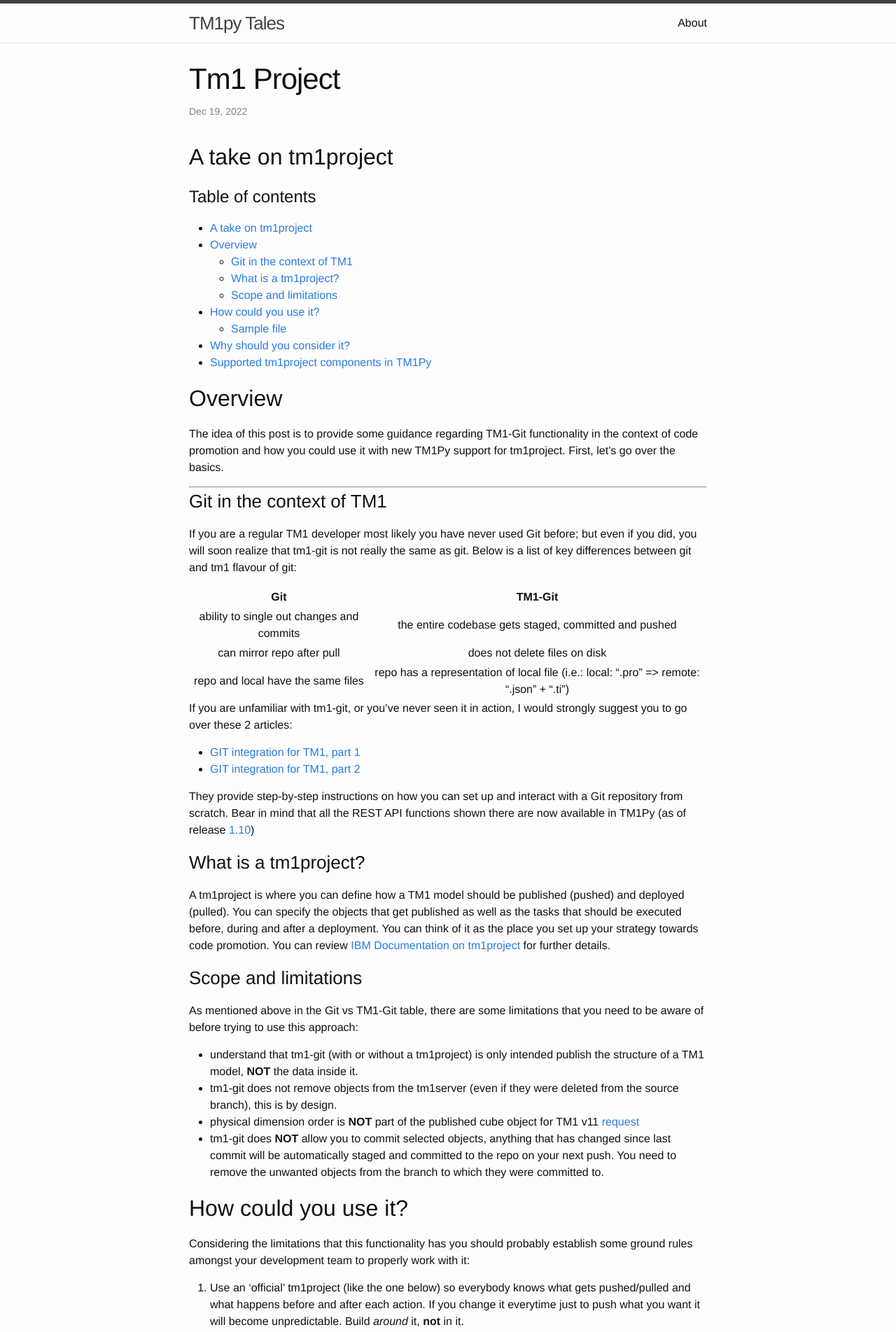
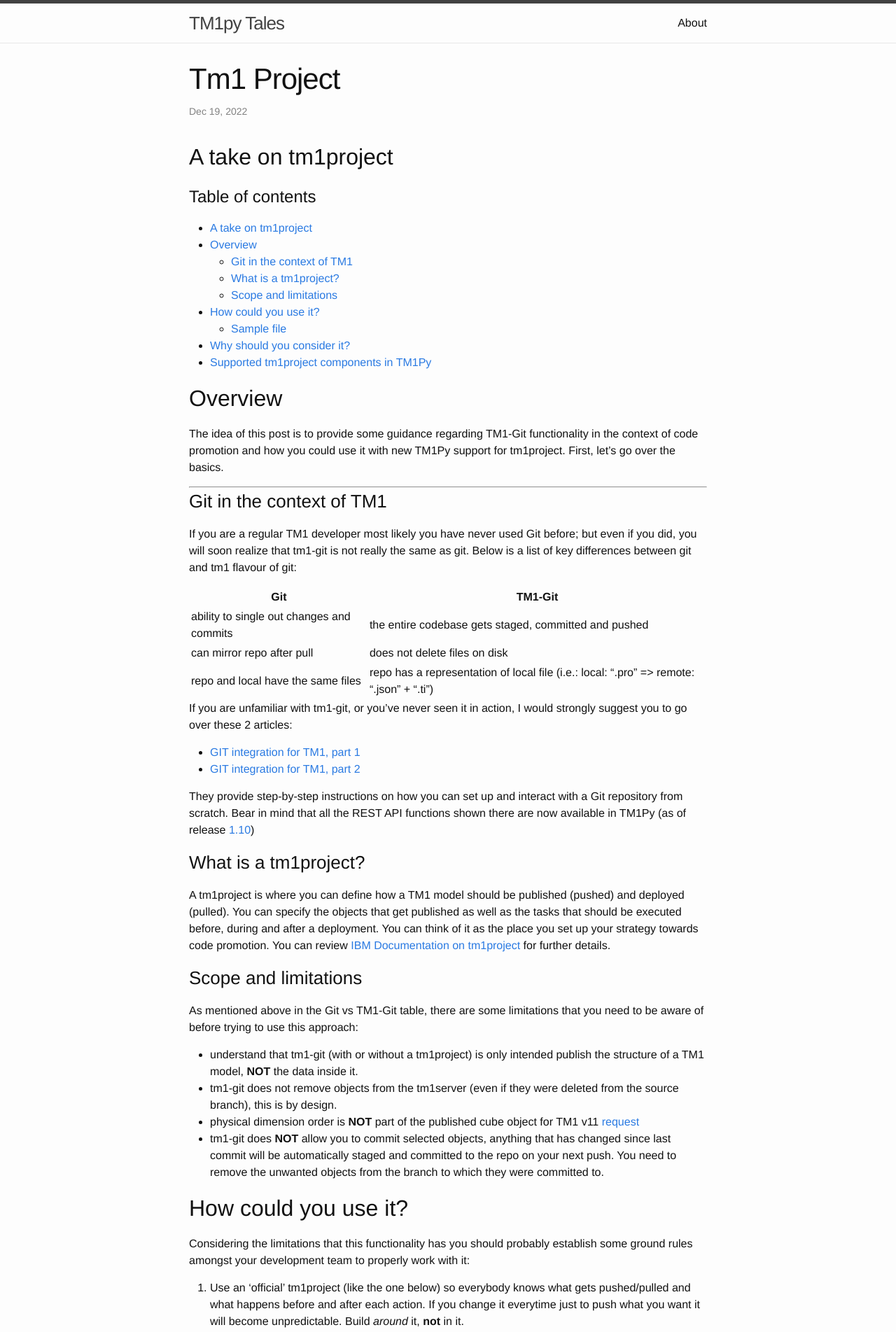
Before and after one commit to cubewise-code/tm1py-tales, a Jekyll site: the page built from _posts/2022-12-19-tm1-project.md, in a window 1280 px wide. Shown: the top 1903 px of the page at 70% size. Built offline with Jekyll 4.4.1, drawn with Linux system fonts in a browser that asks for light colours; our own code applies the rules of GitHub Pages for plain Markdown files.

```diff
--- a/_posts/2022-12-19-tm1-project.md
+++ b/_posts/2022-12-19-tm1-project.md
@@ -25,11 +25,12 @@ The idea of this post is to provide some guidance regarding TM1-Git functionalit
 
 If you are a regular TM1 developer most likely you have never used Git before; but even if you did, you will soon realize that tm1-git is not really the same as git. Below is a list of key differences between git and tm1 flavour of git:
 
-|                    Git                    |                           TM1-Git                            |
-| :---------------------------------------: | :----------------------------------------------------------: |
-| ability to single out changes and commits |    the entire codebase gets staged, committed and pushed     |
-|        can mirror repo after pull         |                does not delete files on disk                 |
-|    repo and local have the same files     | repo has a representation of local file (i.e.: local: ".pro" => remote: ".json" + ".ti") |
+| Git                                       | TM1-Git                                                                                  |
+|-------------------------------------------|------------------------------------------------------------------------------------------|
+| ability to single out changes and commits | the entire codebase gets staged, committed and pushed                                    |
+| can mirror repo after pull                | does not delete files on disk                                                            |
+| repo and local have the same files        | repo has a representation of local file (i.e.: local: “.pro” => remote: “.json” + “.ti”) |
+
 
 If you are unfamiliar with tm1-git, or you've never seen it in action,  I would strongly suggest you to go over these 2 articles:
 
```
